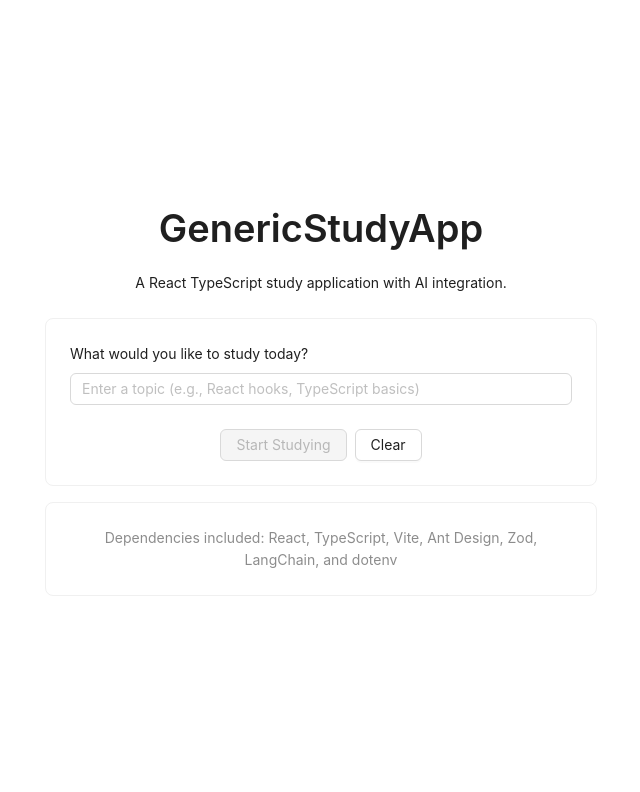
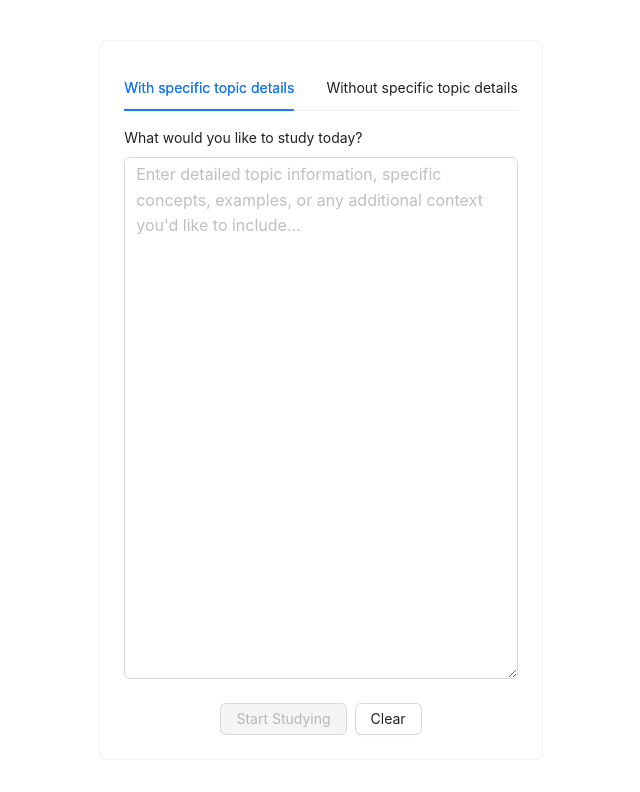
Before and after one commit to Macioa/GenericStudyApp, a React (Vite) app: page / in a window 1280 px wide. Shown: the top 792 px of the page, without its empty margins (319-959 px from the left). Built offline with nearby package versions, Linux system fonts and the light colour scheme.

Commit message:
update starter prompt

```diff
--- a/src/App.tsx
+++ b/src/App.tsx
@@ -1,9 +1,9 @@
 import { useState } from 'react'
-import { Button, Card, Input, Form, Typography, Space } from 'antd'
+import { Button, Card, Input, Form, Typography, Space, Tabs } from 'antd'
 import { z } from 'zod'
 import './App.css'
 
-const { Title, Text } = Typography
+const { Text } = Typography
 
 // Zod schema for validation
 const studyTopicSchema = z.object({
@@ -13,8 +13,9 @@ const studyTopicSchema = z.object({
 function App() {
   const [studyTopic, setStudyTopic] = useState('')
   const [isValid, setIsValid] = useState(false)
+  const [activeTab, setActiveTab] = useState('1')
 
-  const handleTopicChange = (e: React.ChangeEvent<HTMLInputElement>) => {
+  const handleTopicChange = (e: React.ChangeEvent<HTMLTextAreaElement>) => {
     const value = e.target.value
     setStudyTopic(value)
 
@@ -32,19 +33,20 @@ function App() {
     }
   }
 
-  return (
-    <div style={{ padding: '24px', maxWidth: '600px', margin: '0 auto' }}>
-      <Title level={1}>GenericStudyApp</Title>
-      <Text>A React TypeScript study application with AI integration.</Text>
-
-      <Card style={{ marginTop: '24px' }}>
+  const tabItems = [
+    {
+      key: '1',
+      label: 'With specific topic details',
+      children: (
         <Form layout="vertical">
           <Form.Item label="What would you like to study today?">
-            <Input
-              placeholder="Enter a topic (e.g., React hooks, TypeScript basics)"
+            <Input.TextArea
+              placeholder="Enter detailed topic information, specific concepts, examples, or any additional context you'd like to include..."
               value={studyTopic}
               onChange={handleTopicChange}
               status={studyTopic && !isValid ? 'error' : ''}
+              rows={20}
+              style={{ fontSize: '16px', lineHeight: '1.6' }}
             />
             {studyTopic && !isValid && (
               <Text type="danger" style={{ fontSize: '12px' }}>
@@ -66,12 +68,54 @@ function App() {
             </Button>
           </Space>
         </Form>
-      </Card>
+      )
+    },
+    {
+      key: '2',
+      label: 'Without specific topic details',
+      children: (
+        <Form layout="vertical">
+          <Form.Item label="What would you like to study today?">
+            <Input.TextArea
+              placeholder="Enter a general topic or subject area..."
+              value={studyTopic}
+              onChange={handleTopicChange}
+              status={studyTopic && !isValid ? 'error' : ''}
+              rows={20}
+              style={{ fontSize: '16px', lineHeight: '1.6' }}
+            />
+            {studyTopic && !isValid && (
+              <Text type="danger" style={{ fontSize: '12px' }}>
+                Topic must be between 1 and 100 characters
+              </Text>
+            )}
+          </Form.Item>
 
-      <Card style={{ marginTop: '16px' }}>
-        <Text type="secondary">
-          Dependencies included: React, TypeScript, Vite, Ant Design, Zod, LangChain, and dotenv
-        </Text>
+          <Space>
+            <Button
+              type="primary"
+              disabled={!isValid}
+              onClick={handleStartStudying}
+            >
+              Start Studying
+            </Button>
+            <Button onClick={() => setStudyTopic('')}>
+              Clear
+            </Button>
+          </Space>
+        </Form>
+      )
+    }
+  ]
+
+  return (
+    <div style={{ padding: '24px', maxWidth: '1200px', margin: '0 auto' }}>
+      <Card>
+        <Tabs
+          activeKey={activeTab}
+          onChange={setActiveTab}
+          items={tabItems}
+        />
       </Card>
     </div>
   )
```
